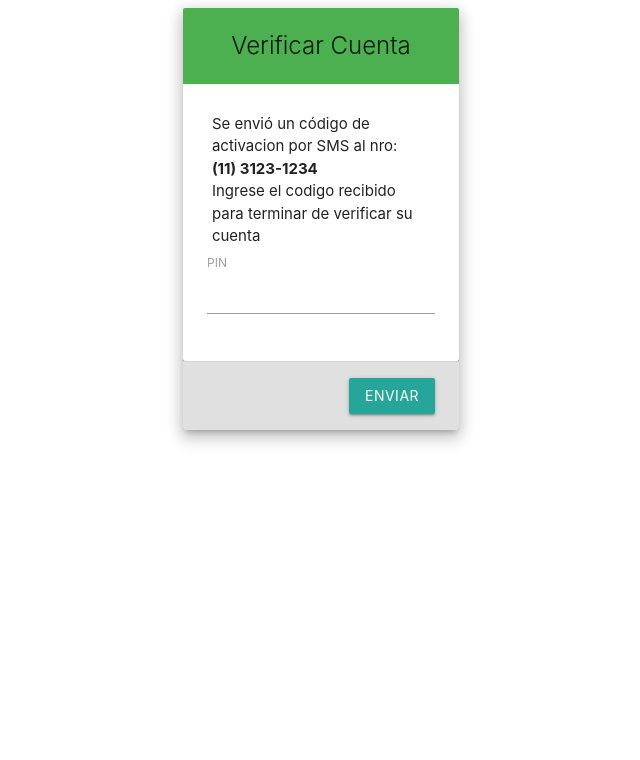
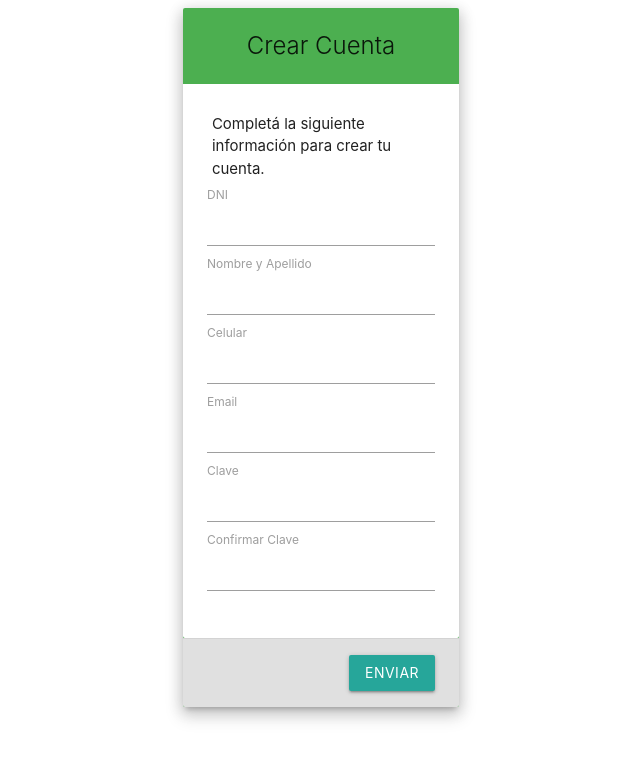
Before and after one commit to LucasNatoli/cdc, a website: page pwa/web/index.html in a window 1280 px wide. Shown: the whole page, without its empty margins (319-959 px from the left). Drawn offline with nearby package versions, Linux system fonts and the light colour scheme.

Commit message:
Form registracion iss#5

```diff
--- a/pwa/web/index.html
+++ b/pwa/web/index.html
@@ -34,12 +34,12 @@
 				</div>
 				<div class="card-content white">
 					<div class="input-field">
-						<input placeholder="" id="dni" type="number" class="validate">
-						<label for="dni">Nro. de DNI</label>
+						<input placeholder="" id="login-dni" type="number" class="validate">
+						<label for="login-dni">Nro. de DNI</label>
 					</div>
 					<div class="input-field">
-						<input placeholder="" id="password" type="password" class="validate">
-						<label for="password">Password</label>
+						<input placeholder="" id="login-password" type="password" class="validate">
+						<label for="login-password">Password</label>
 					</div>
 				</div>
 				<div class="card-action grey lighten-2 right-align">
@@ -51,7 +51,7 @@
 	</div>
 
 	<!-- Verificar Cuenta -->
-	<div class="row">
+	<div class="row hide">
 		<div class="col m2 l3 xl4 hide-on-small-only"></div>
 		<div class="col s12 m8 l6 xl4">
 			<div class="card z-depth-3 green">
@@ -66,8 +66,8 @@
 
 					</div>
 					<div class="input-field">
-						<input placeholder="" id="pin" type="number" class="validate">
-						<label for="pin">PIN</label>
+						<input placeholder="" id="verify-pin" type="number" class="validate">
+						<label for="verify-pin">PIN</label>
 					</div>
 				</div>
 				<div class="card-action grey lighten-2 right-align">
@@ -78,6 +78,51 @@
 		<div class="col m2 l3 xl4 hide-on-small-only"></div>
 	</div>
 
+	<!-- Form Registro -->
+	<div class="row">
+		<div class="col m2 l3 xl4 hide-on-small-only"></div>
+		<div class="col s12 m8 l6 xl4">
+			<div class="card z-depth-3 green">
+				<div class="center-align" style="padding:20px">
+					<span class="card-title">Crear Cuenta</span>
+				</div>
+				<div class="card-content white">
+					<div style="padding:5px">
+						<p>Completá la siguiente información para crear tu cuenta.</p>
+					</div>
+					<div class="input-field">
+						<input placeholder="" id="reg-dni" type="number" class="validate">
+						<label for="reg-dni">DNI</label>
+					</div>
+					<div class="input-field">
+						<input placeholder="" id="reg-nombre" type="text" class="validate">
+						<label for="reg-nombre">Nombre y Apellido</label>
+					</div>
+					<div class="input-field">
+						<input placeholder="" id="reg-celular" type="number" class="validate">
+						<label for="reg-celular">Celular</label>
+					</div>
+					<div class="input-field">
+						<input placeholder="" id="reg-email" type="email" class="validate">
+						<label for="reg-email">Email</label>
+					</div>
+					<div class="input-field">
+						<input placeholder="" id="reg-clave" type="password" class="validate">
+						<label for="reg-clave">Clave</label>
+					</div>
+					<div class="input-field">
+						<input placeholder="" id="reg-clave-confirmacion" type="password" class="validate">
+						<label for="reg-clave-confirmacion">Confirmar Clave</label>
+					</div>
+
+				</div>
+				<div class="card-action grey lighten-2 right-align">
+					<button  class="waves-effect waves-light btn" id="reg-enviar">Enviar</button>
+				</div>
+			</div>
+		</div>
+		<div class="col m2 l3 xl4 hide-on-small-only"></div>
+	</div>
   </main>
   <div class="loader">
     <svg viewBox="0 0 32 32" width="32" height="32">
```
